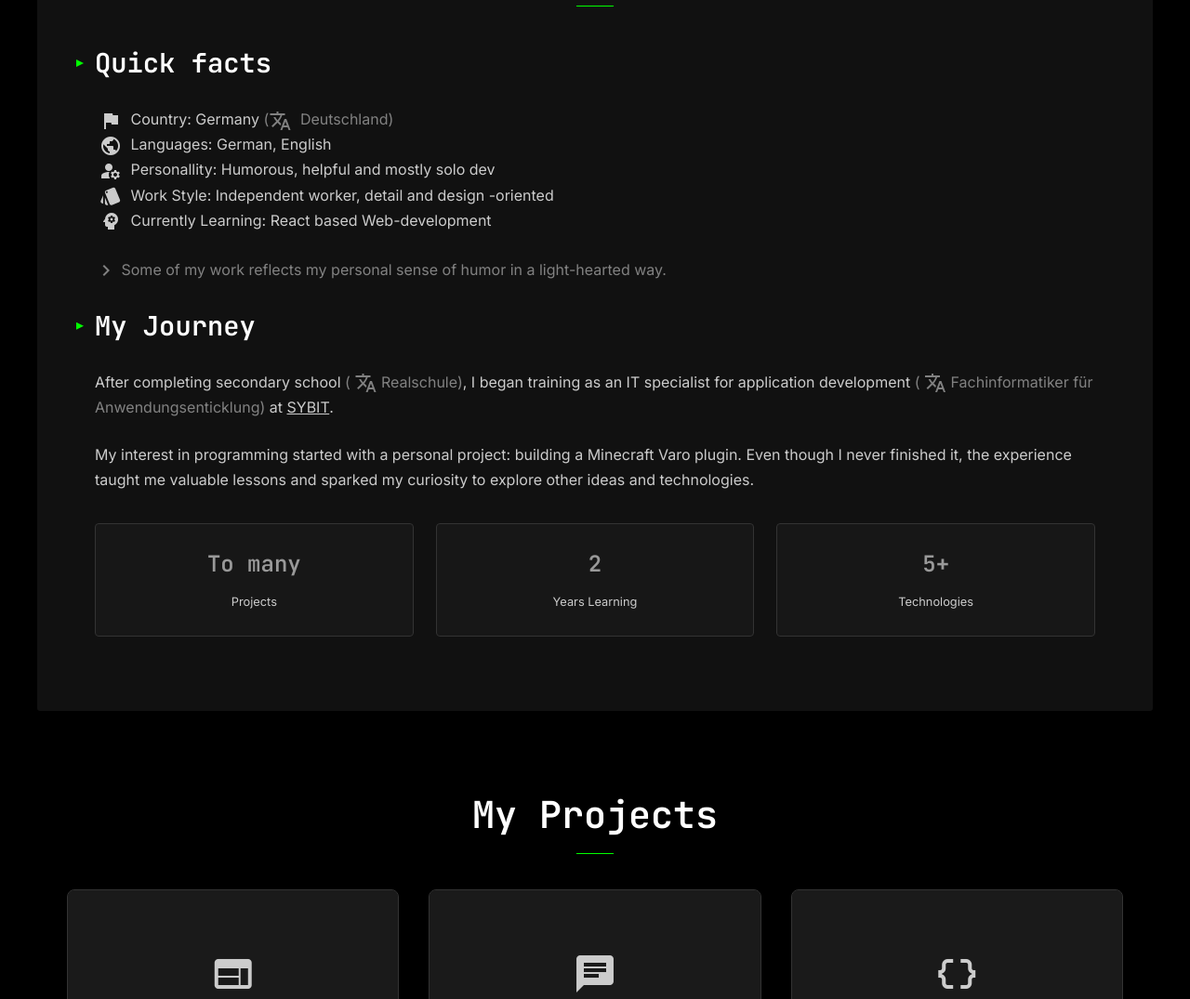
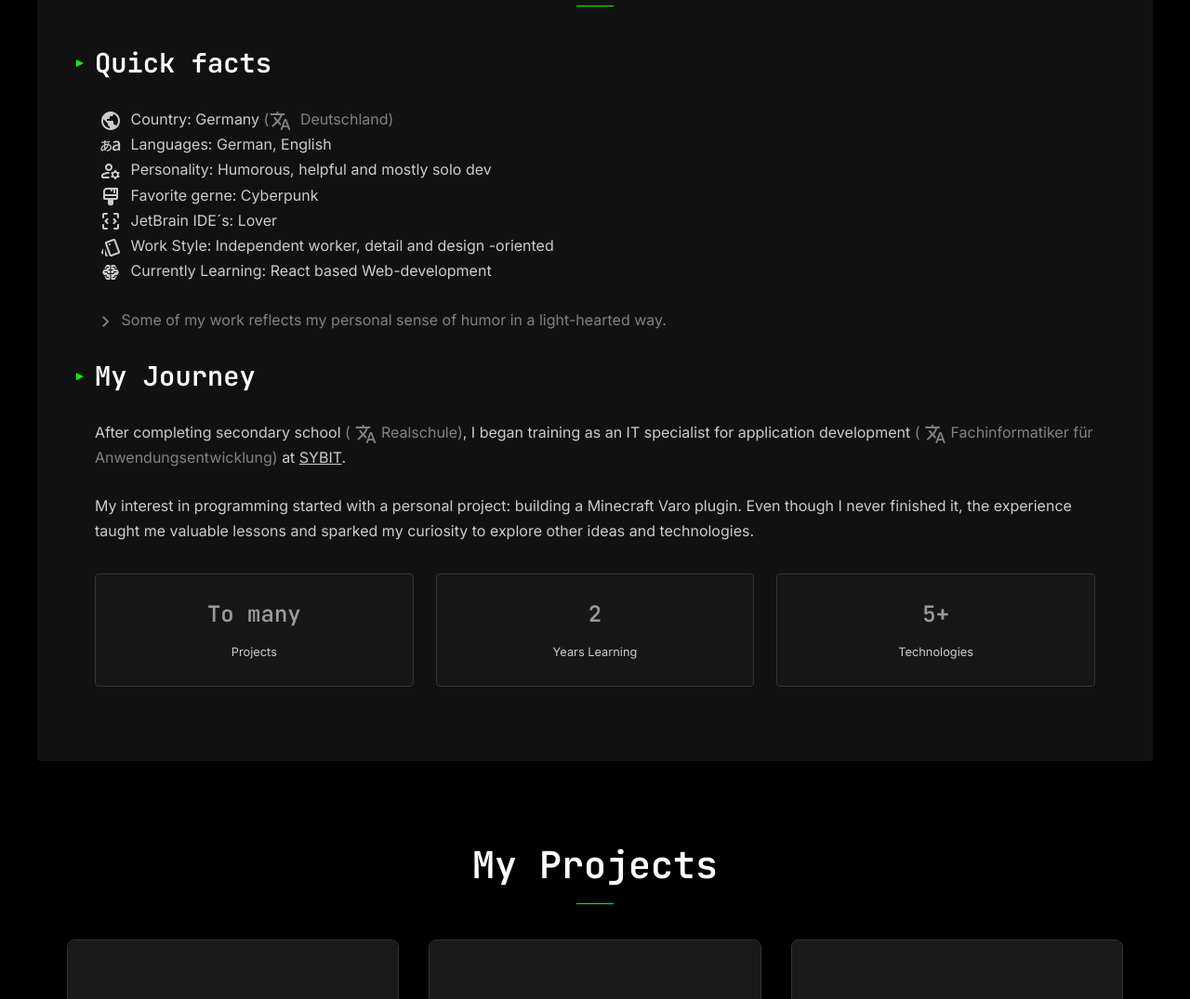
Before and after one commit to TFJ2021/portfolio, a plain HTML site: page index.html in a window 1280 px wide. Shown: the part 947-2022 px from the top of the page at 93% size. Drawn offline with nearby package versions, Linux system fonts and the light colour scheme.

Commit message:
More infos
- Formated code
- Added more infos
- Changed icons
- Fixed spelling mistakes

```diff
--- a/index.html
+++ b/index.html
@@ -1,19 +1,17 @@
 <!DOCTYPE html>
 <html lang="en">
 <head>
-    <meta charset="UTF-8" />
-    <meta name="viewport" content="width=device-width, initial-scale=1.0" />
+    <meta charset="UTF-8"/>
+    <meta name="viewport" content="width=device-width, initial-scale=1.0"/>
     <title>TFJ - Portfolio</title>
     <link
             href="https://fonts.googleapis.com/css2?family=Inter:wght@300;400;500;600;700&family=JetBrains+Mono:wght@400;500;600&display=swap"
             rel="stylesheet"
     />
-    <link
-      href="https://fonts.googleapis.com/icon?family=Material+Icons"
-      rel="stylesheet"
-    />
-    <link rel="stylesheet" href="style.css" />
-    <link rel="icon" href="favicon.svg" sizes="any" type="image/svg+xml" />
+    <link rel="stylesheet"
+          href="https://fonts.googleapis.com/css2?family=Material+Symbols+Rounded:opsz,wght,FILL,GRAD@24,400,1,0"/>
+    <link rel="stylesheet" href="style.css"/>
+    <link rel="icon" href="favicon.svg" sizes="any" type="image/svg+xml"/>
 </head>
 <body>
 <!-- Navbar -->
@@ -40,7 +38,7 @@
     <div class="hero-content">
         <h1>I´m TFJ</h1>
         <p class="subtitle">
-          Welcome to my portfolio. I´m TFJ also known as TFJ2021/TFJ_5183,<br />a
+            Welcome to my portfolio. I´m TFJ also known as TFJ2021/TFJ_5183,<br/>a
             developer focused on creating clean and user-friendly solutions.
         </p>
         <a class="cta-button">Scroll down</a>
@@ -52,24 +50,34 @@
     <h2 class="section-title">About Me</h2>
 
     <div style="padding-left: 30px; padding-right: 30px">
-        <!-- Quick word -->
+        <!-- Quick facts -->
         <h3>Quick facts</h3>
 
         <p class="fact">
-          <span class="material-icons">flag</span>
+            <span class="material-icons">public</span>
             Country: Germany
             <span class="secondary"
             >(<span class="material-icons">translate</span> Deutschland)</span
             >
         </p>
         <p class="fact">
-          <span class="material-icons">public</span>
+            <span class="material-icons">language_japanese_kana</span>
             Languages: German, English
         </p>
 
         <p class="fact">
             <span class="material-icons">manage_accounts</span>
-          Personallity: Humorous, helpful and mostly solo dev
+            Personality: Humorous, helpful and mostly solo dev
+        </p>
+
+        <p class="fact">
+            <span class="material-icons">format_paint</span>
+            Favorite gerne: Cyberpunk
+        </p>
+
+        <p class="fact">
+            <span class="material-icons">frame_source</span>
+            JetBrain IDE´s: Lover
         </p>
 
         <p class="fact">
@@ -78,12 +86,14 @@
         </p>
 
         <p class="fact">
-          <span class="material-icons">psychology</span>
+            <span class="material-icons">network_intelligence</span>
             Currently Learning: React based Web-development
         </p>
 
+
+
         <!-- Humor -->
-        <br />
+        <br/>
         <p class="secondary">
             <span class="material-icons">keyboard_arrow_right</span> Some of my
             work reflects my personal sense of humor in a light-hearted way.
@@ -101,7 +111,7 @@
             <span class="secondary">
             (
             <span class="material-icons">translate</span>
-            Fachinformatiker für Anwendungsenticklung)</span
+            Fachinformatiker für Anwendungsentwicklung)</span
             >
             at <a href="https://www.sybit.de" target="_blank">SYBIT</a>.
         </p>
@@ -135,7 +145,7 @@
         <a href="#" style="text-decoration: none" target="">
             <div class="project-card fade-in">
                 <div class="project-image">
-              <span class="material-icons" style="font-size: 3rem">web</span>
+                    <span class="material-icons" style="font-size: 3rem">browse</span>
                 </div>
                 <div class="project-content">
                     <h3 class="project-title">Personal Website</h3>
@@ -149,12 +159,12 @@
         </a>
         <div class="project-card fade-in">
             <div class="project-image">
-            <span class="material-icons" style="font-size: 3rem">chat</span>
+                <span class="material-icons" style="font-size: 3rem">forum</span>
             </div>
             <div class="project-content">
                 <h3 class="project-title">Chat-platform</h3>
                 <p class="project-description">
-              Krypton. The next gen-chat-platform.<br />
+                    Krypton. The next gen-chat-platform.<br/>
                     <span class="material-icons">construction</span>Still in
                     development
                 </p>
@@ -165,7 +175,7 @@
                 style="text-decoration: none"
                 target="_blank"
         >
-          <div class="project-card fade-in" href="/index.html">
+            <div class="project-card fade-in">
                 <div class="project-image">
               <span class="material-icons" style="font-size: 3rem">
                 data_object
@@ -187,11 +197,9 @@
                 style="text-decoration: none"
                 target="_blank"
         >
-          <div class="project-card fade-in" href="/index.html">
+            <div class="project-card fade-in">
                 <div class="project-image">
-              <span class="material-icons" style="font-size: 3rem">
-                token
-              </span>
+                    <span class="material-icons" style="font-size: 3rem">deployed_code</span>
                 </div>
                 <div class="project-content">
                     <h3 class="project-title">Minecraft Parkour Plugin</h3>
@@ -239,7 +247,7 @@
                 Like TypeScript and JavaScript
             </p>
             <p class="skill-description">
-            If there´s a bug,<br />JavaScript is to blame
+                If there´s a bug,<br/>JavaScript is to blame
             </p>
         </div>
         <div class="skill-item fade-in">
@@ -265,25 +273,17 @@
             </div>
             <h4 class="skill-name">Version control</h4>
             <p class="skill-description">
-            Only familiar with Github. More will be comming soon
+                Only familiar with GitHub. More will be coming soon
             </p>
-        </div>
-        <div class="skill-item fade-in">
-          <div class="skill-icon">
-            <span class="material-icons" skill="info">book</span>
-          </div>
-          <h4 class="skill-name">Other stuff</h4>
-          <p class="skill-description">Currently learning react</p>
         </div>
     </div>
 </section>
 
-    <!-- Contact setction -->
+<!-- Contact section -->
 <section id="contact" class="section">
     <h2 class="section-title">Social Platform</h2>
     <div class="contact-content">
         <div class="contact-intro">
-          <h3>Let's Connect</h3>
             <p>
                 Feel free to reach out through my social profiles.I’m always open to
                 discussing new opportunities and discussions.
--- a/style.css
+++ b/style.css
@@ -34,6 +34,31 @@
 .material-icons {
   vertical-align: middle;
 }
+
+/* fallback */
+@font-face {
+    font-family: 'Material Symbols Rounded';
+    font-style: normal;
+    font-weight: 400;
+    src: url(https://fonts.gstatic.com/s/materialsymbolsrounded/v285/syl0-zNym6YjUruM-QrEh7-nyTnjDwKNJ_190FjpZIvDmUSVOK7BDJ_vb9vUSzq3wzLK-P0J-V_Zs-QtQth3-jOcbTCVpeRL2w5rwZu2rIelXxc.woff2) format('woff2');
+}
+
+.material-icons {
+    font-family: 'Material Symbols Rounded', serif;
+    font-weight: normal;
+    font-style: normal;
+    font-size: 24px;
+    line-height: 1;
+    letter-spacing: normal;
+    text-transform: none;
+    display: inline-block;
+    white-space: nowrap;
+    word-wrap: normal;
+    direction: ltr;
+    -moz-font-feature-settings: 'liga';
+    -moz-osx-font-smoothing: grayscale;
+}
+
 
 .secondary {
   opacity: 0.6;
```
Lines whose indentation alone changed are shown as unchanged.
